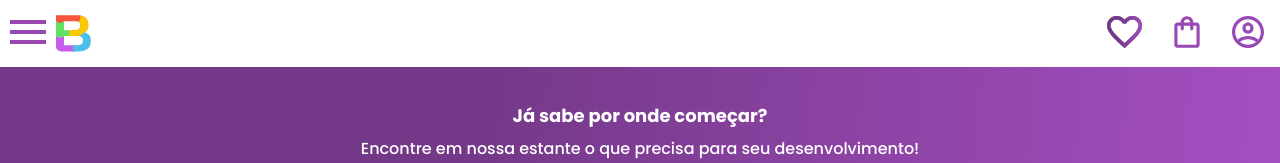
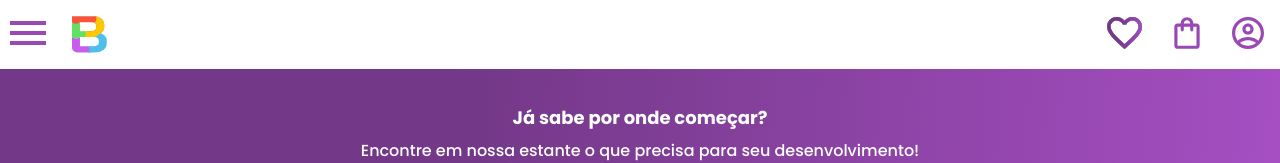
Before and after one commit to silviosnjr/BibliotecaStart, a plain HTML site: page index.html in a window 1280 px wide. Shown: the top 163 px of the page. Drawn offline with nearby package versions, Linux system fonts and the light colour scheme.

Commit message:
Update index.html

```diff
--- a/index.html
+++ b/index.html
@@ -36,7 +36,7 @@
                     <a href="#" class="lista-menu__link">Vestibular</a>
                 </li>
             </ul>
-            <img src="img/Logo.svg" alt="Logotipo da Biblioteca Start">
+            <img src="img/Logo.svg" alt="Logotipo da Biblioteca Start" class="container__imagem">
         </div>
         <div class="container">
             <a href="#"><img src="img/Favoritos.svg" alt="Meus favoritos" class="container__imagem"></a>
```
